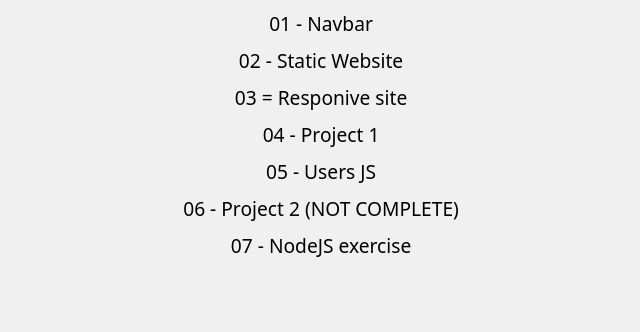
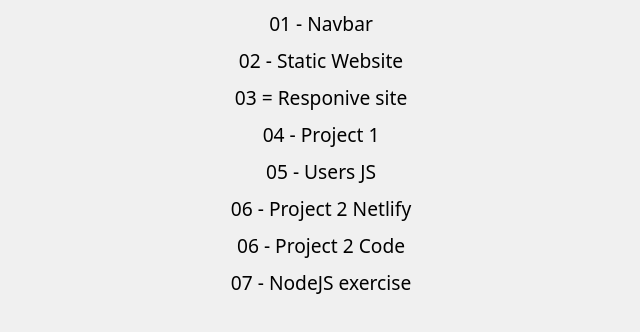
Before and after one commit to DebojyotiMishra/S3-EPITA-Web-Dev, a plain HTML site: page index.html in a window 1280 px wide. Shown: the whole page, without its empty margins (319-959 px from the left). Drawn offline with Linux system fonts and the light colour scheme.

Commit message:
project 2

```diff
--- a/index.html
+++ b/index.html
@@ -29,7 +29,8 @@
     <a href="03-responsive-site/pages/index.html">03 = Responive site</a>
     <a href="04-Project-1/index.html">04 - Project 1</a>
     <a href="05-users-js-main/index.html">05 - Users JS</a>
-    <a href="06-Project-2">06 - Project 2 (NOT COMPLETE)</a>
+    <a href="https://epita.netlify.app/">06 - Project 2 Netlify</a>
+    <a href="https://github.com/DebojyotiMishra/EPITA-S3-WebDev-Project02">06 - Project 2 Code</a>
     <a href="https://github.com/DebojyotiMishra/S3-EPITA-Web-Dev/tree/main/07-NodeJS-exercises">07 - NodeJS exercise</a>
 </body>
 </html>
```
Also changed, not shown: 06-Project-2/index.html (+1 -0 lines).
